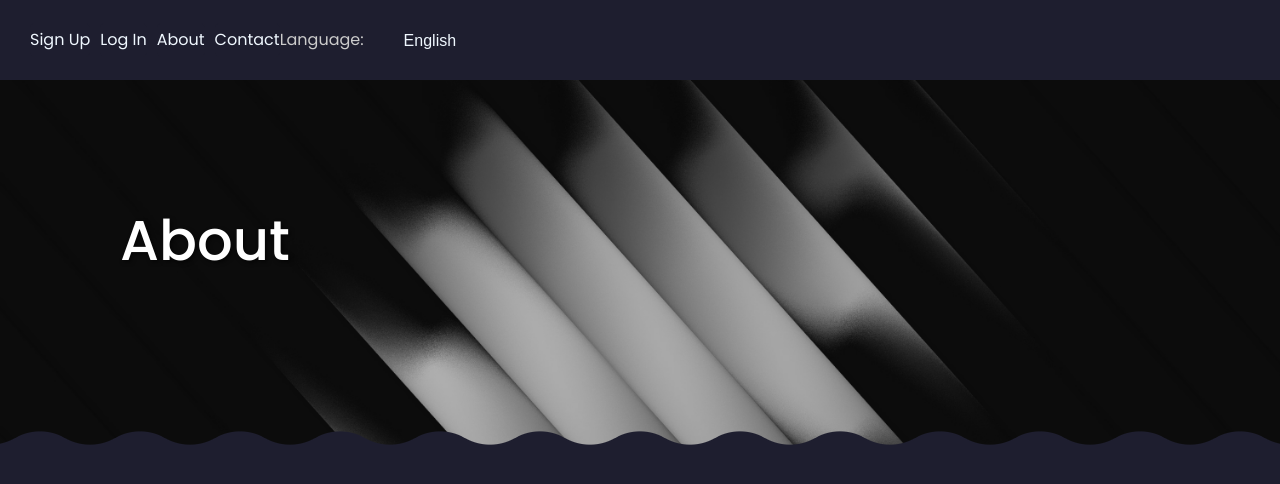
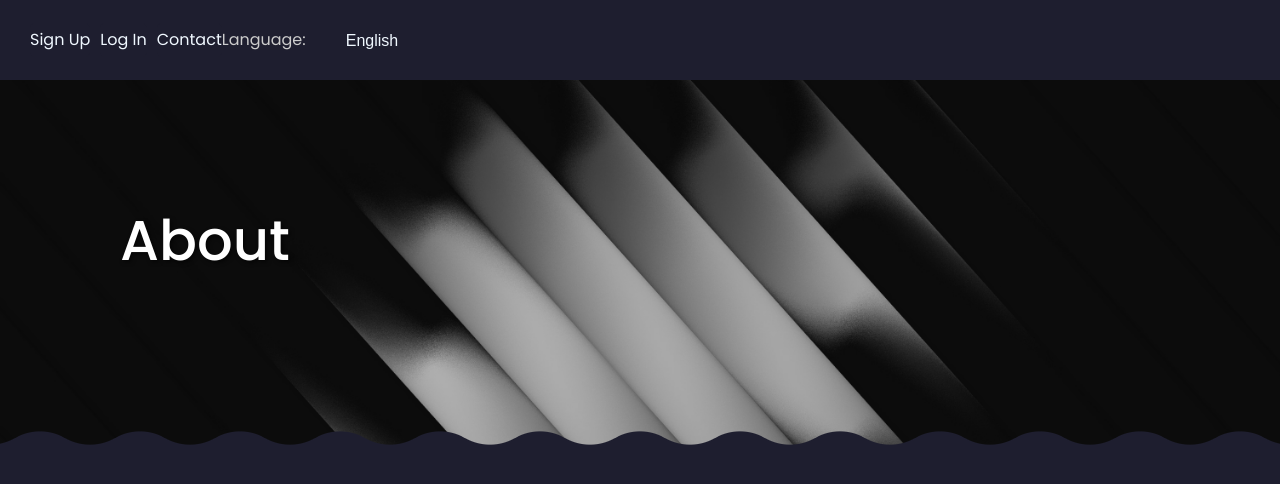
Before and after one commit to ProjectCuboid/CityPointTeknofest, a Flask app: page /about in a window 1280 px wide. Shown: the top 484 px of the page. Run offline with Flask 3, Linux system fonts and the light colour scheme.

Commit message:
Update about.html

```diff
--- a/templates/client/about.html
+++ b/templates/client/about.html
@@ -29,7 +29,6 @@
         <div id="upper">
             <a id="ui" class="signup" href="/signup">Sign Up</a>
             <a id="ui" class="login" href="/login">Log In</a>
-            <a id="ui" class="abt" href="/about">About</a>
             <a id="ui" class="contact">Contact</a>
             <p class="language">Language:</p>
             <select id="selectLang">
```
